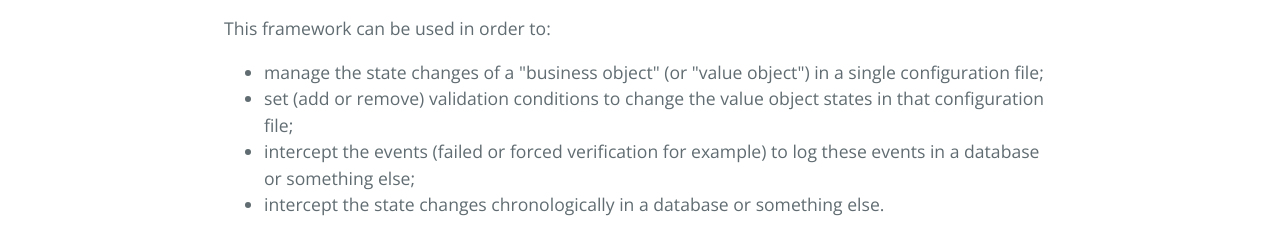
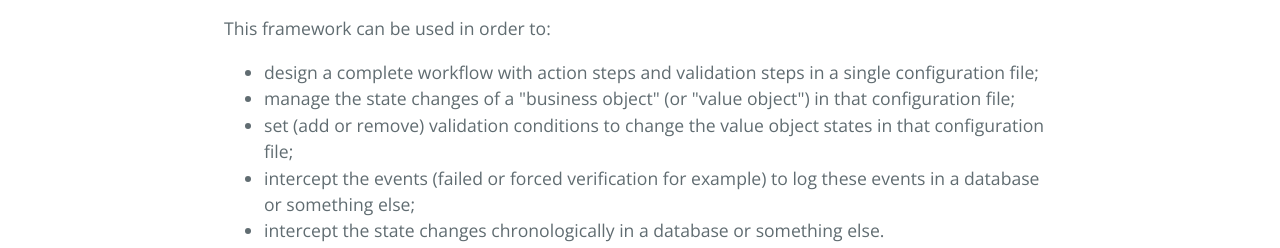
Before and after one commit to vo-lifecycle/vo-lifecycle-core, a plain HTML site: page index.html in a window 1280 px wide. Shown: the part 514-762 px from the top of the page. Drawn offline with nearby package versions, Linux system fonts and the light colour scheme.

```diff
--- a/index.html
+++ b/index.html
@@ -27,7 +27,8 @@
 <p>This framework can be used in order to:</p>
 
 <ul>
-<li>manage the state changes of a "business object" (or "value object") in a single configuration file;</li>
+<li>design a complete workflow with action steps and validation steps in a single configuration file;</li>
+<li>manage the state changes of a "business object" (or "value object") in that configuration file;</li>
 <li>set (add or remove) validation conditions to change the value object states in that configuration file;</li>
 <li>intercept the events (failed or forced verification for example) to log these events in a database or something else;</li>
 <li>intercept the state changes chronologically in a database or something else.</li>
```
Also changed, not shown: params.json (+1 -1 lines).
